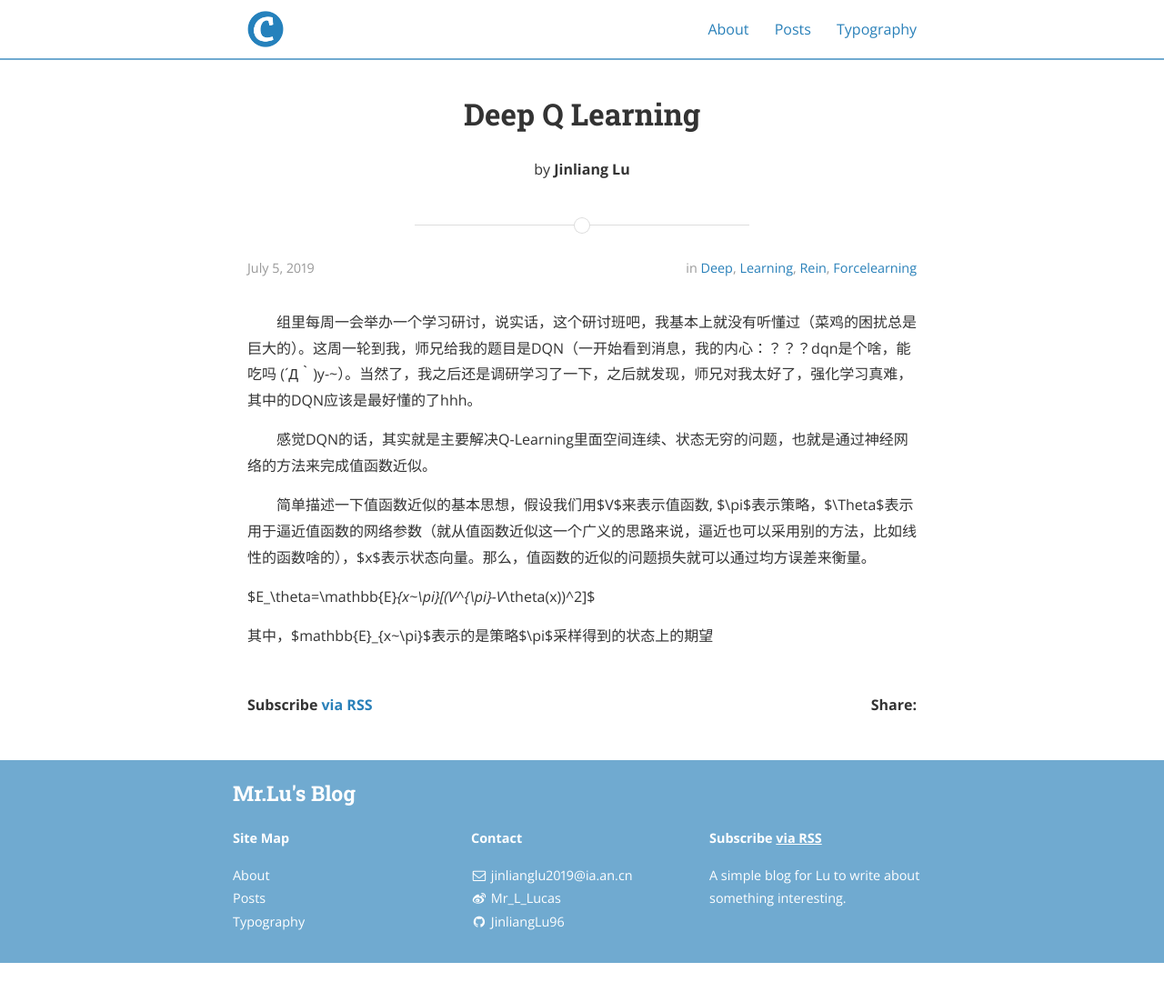
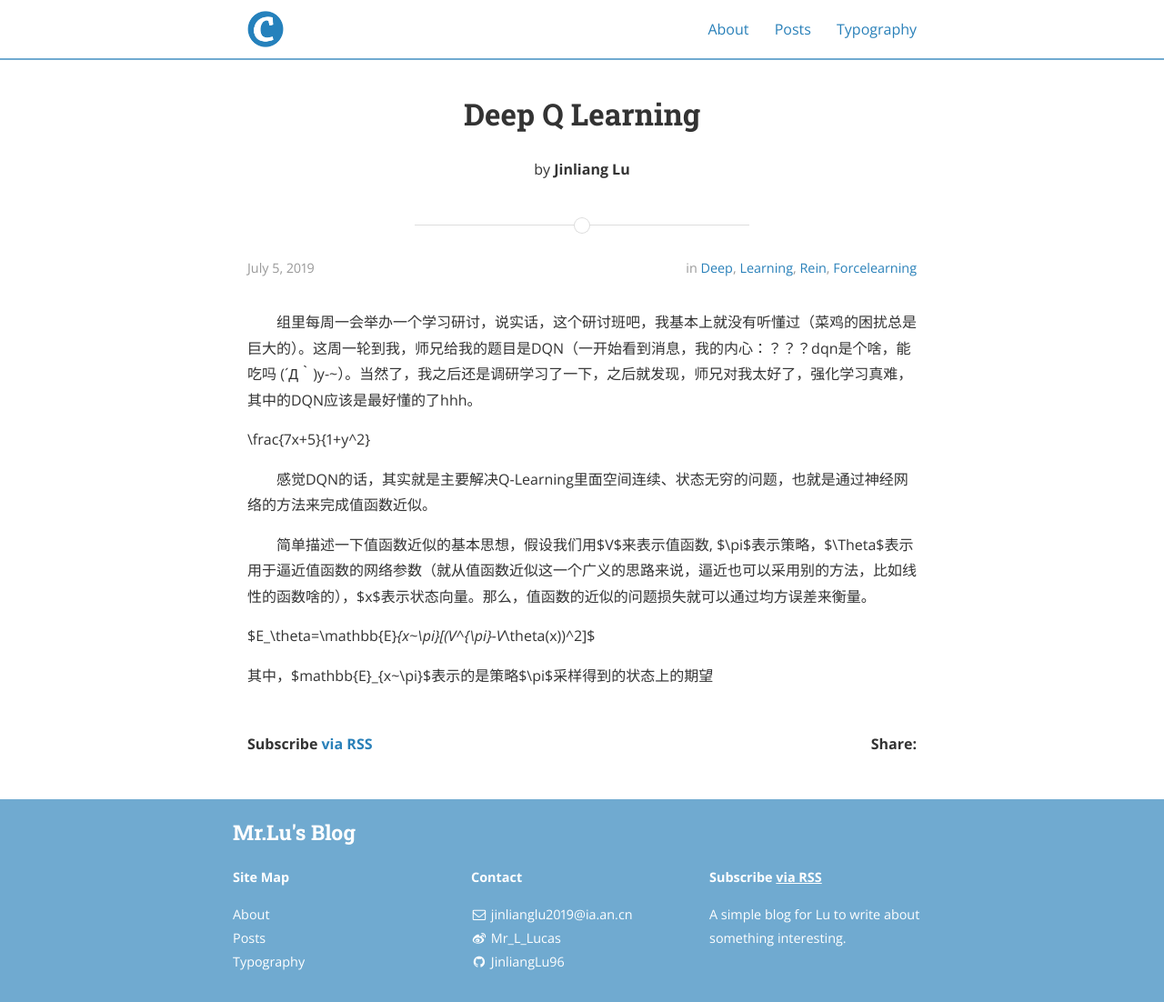
Before and after one commit to JinliangLu96/JinliangLu96.github.io, a Jekyll site: the page built from _posts/2015-04-18-dummy.markdown, in a window 1280 px wide. Shown: the whole page at 91% size. Built offline with Jekyll 4.4.1, drawn with Linux system fonts in a browser that asks for light colours; nearby versions of some CDN libraries; before the commit the page ends 1059 px from its top, so only the background shows below that.

Commit message:
Update 2015-04-18-dummy.markdown

```diff
--- a/_posts/2015-04-18-dummy.markdown
+++ b/_posts/2015-04-18-dummy.markdown
@@ -8,10 +8,13 @@ categories: Deep Learning Rein forceLearning
 
 &emsp;&emsp;组里每周一会举办一个学习研讨，说实话，这个研讨班吧，我基本上就没有听懂过（菜鸡的困扰总是巨大的）。这周一轮到我，师兄给我的题目是DQN（一开始看到消息，我的内心：？？？dqn是个啥，能吃吗 (´Д｀)y-~）。当然了，我之后还是调研学习了一下，之后就发现，师兄对我太好了，强化学习真难，其中的DQN应该是最好懂的了hhh。
 
+\frac{7x+5}{1+y^2}
+
 &emsp;&emsp;感觉DQN的话，其实就是主要解决Q-Learning里面空间连续、状态无穷的问题，也就是通过神经网络的方法来完成值函数近似。
 
 &emsp;&emsp;简单描述一下值函数近似的基本思想，假设我们用$V$来表示值函数, $\pi$表示策略，$\Theta$表示用于逼近值函数的网络参数（就从值函数近似这一个广义的思路来说，逼近也可以采用别的方法，比如线性的函数啥的），$x$表示状态向量。那么，值函数的近似的问题损失就可以通过均方误差来衡量。
 
 $E_\theta=\mathbb{E}_{x~\pi}[(V^{\pi}-V_\theta(x))^2]$
 
+
 其中，$mathbb{E}_{x~\pi}$表示的是策略$\pi$采样得到的状态上的期望
```
